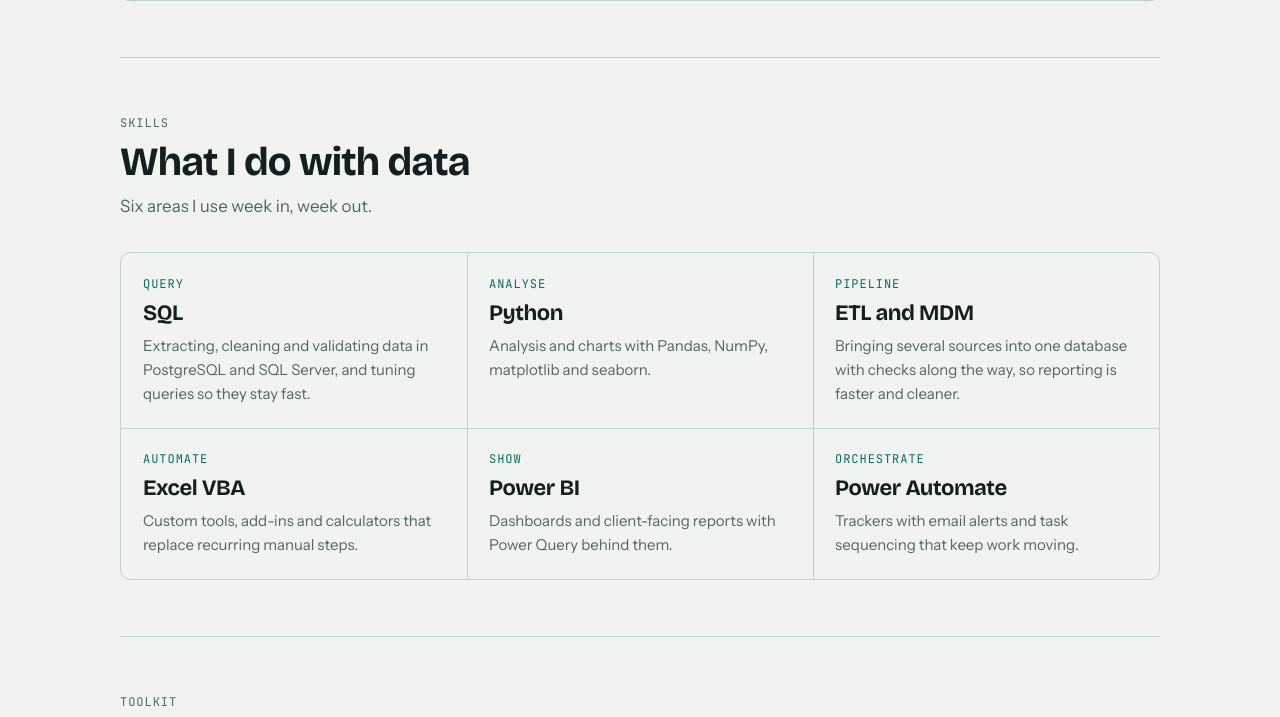
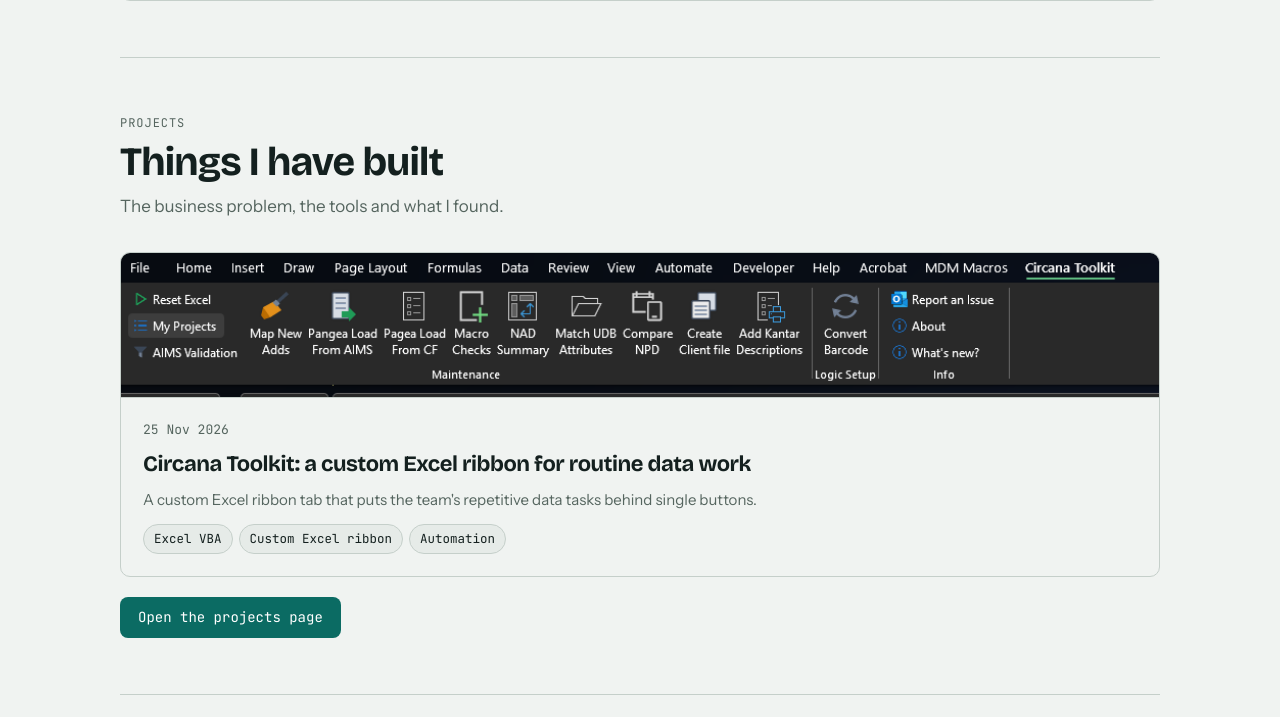
Before and after one commit to Mhlangabezi/DataPortfolio, a plain HTML site: page index.html in a window 1280 px wide. Shown: the part 2116-2833 px from the top of the page. Drawn offline with nearby package versions, Linux system fonts and the light colour scheme; no server answers.

Commit message:
Reworked projects and image sizes

```diff
--- a/app.js
+++ b/app.js
@@ -442,7 +442,7 @@
       list.appendChild(item);
     });
   }
-  function renderHome() { renderAdmin(); renderList(); }
+  function renderHome() { renderAdmin(); renderList(); renderHomeProjects(); }
   function refreshViews() {
     renderHome();
     var h = location.hash.slice(1);
@@ -738,6 +738,44 @@
     if (max && list.length > max) box.appendChild(el('span', 'chip more', '+' + (list.length - max)));
     return box;
   }
+  function projectCard(p) {
+    var item = el('div', 'post-item');
+    var a = el('a', 'post-link' + (p.images.length ? ' has-media' : ''));
+    a.href = '#project-' + p.id;
+    if (p.images.length) {
+      var th = el('img', 'thumb');
+      th.src = imgSrc(p.images[0].src);
+      th.alt = '';
+      th.loading = 'lazy';
+      a.appendChild(th);
+    }
+    var body = el('div', 'card-body');
+    var meta = el('div', 'card-meta');
+    meta.appendChild(el('span', 'date', fmt(p.date)));
+    if (p.sample) meta.appendChild(el('span', 'tag', 'Sample'));
+    body.appendChild(meta);
+    body.appendChild(el('h3', '', p.title || 'Untitled project'));
+    var ex = p.summary ? excerpt(p.summary, 170) : excerpt(p.businessCase, 170);
+    if (ex) body.appendChild(el('p', 'ex', ex));
+    if (p.stack.length) body.appendChild(stackChips(p.stack, 4));
+    a.appendChild(body);
+    item.appendChild(a);
+    return item;
+  }
+  function sortedProjects() { return projects.slice().sort(function (x, y) { return x.date < y.date ? 1 : (x.date > y.date ? -1 : 0); }); }
+  function renderHomeProjects() {
+    var box = $('projectPreview');
+    box.textContent = '';
+    if (!projectsLoaded) return;
+    var list3 = sortedProjects().slice(0, 3);
+    if (!list3.length) { box.appendChild(el('p', 'empty', 'Projects will appear here as I finish them.')); return; }
+    var grid = el('div', 'posts projects');
+    list3.forEach(function (p) { grid.appendChild(projectCard(p)); });
+    box.appendChild(grid);
+    var more = el('a', 'btn more-link', projects.length > 3 ? 'See all ' + projects.length + ' projects' : 'Open the projects page');
+    more.href = '#projects';
+    box.appendChild(more);
+  }
   function renderProjects() {
     projectsView.textContent = '';
     var back = el('a', 'back', '← Back to home');
@@ -765,33 +803,13 @@
       projectsView.appendChild(el('p', 'empty', 'The projects could not be loaded. If you opened this file straight from a folder, view the site on GitHub Pages or through a local web server instead.'));
       return;
     }
-    var sorted = projects.slice().sort(function (x, y) { return x.date < y.date ? 1 : (x.date > y.date ? -1 : 0); });
+    var sorted = sortedProjects();
     if (!sorted.length) {
       projectsView.appendChild(el('p', 'empty', cfg ? 'No projects yet. Choose New project to add the first one.' : 'Projects will appear here as I finish them.'));
       return;
     }
     sorted.forEach(function (p) {
-      var item = el('div', 'post-item');
-      var a = el('a', 'post-link' + (p.images.length ? ' has-media' : ''));
-      a.href = '#project-' + p.id;
-      if (p.images.length) {
-        var th = el('img', 'thumb');
-        th.src = imgSrc(p.images[0].src);
-        th.alt = '';
-        th.loading = 'lazy';
-        a.appendChild(th);
-      }
-      var body = el('div', 'card-body');
-      var meta = el('div', 'card-meta');
-      meta.appendChild(el('span', 'date', fmt(p.date)));
-      if (p.sample) meta.appendChild(el('span', 'tag', 'Sample'));
-      body.appendChild(meta);
-      body.appendChild(el('h3', '', p.title || 'Untitled project'));
-      var ex = p.summary ? excerpt(p.summary, 170) : excerpt(p.businessCase, 170);
-      if (ex) body.appendChild(el('p', 'ex', ex));
-      if (p.stack.length) body.appendChild(stackChips(p.stack, 4));
-      a.appendChild(body);
-      item.appendChild(a);
+      var item = projectCard(p);
       if (cfg) item.appendChild(projTools(p));
       grid.appendChild(item);
     });
@@ -1276,7 +1294,7 @@
 
   // Highlight the menu item for the section being read. Sections with no menu item (results, education) highlight nothing.
   var navLinks = Array.prototype.slice.call(document.querySelectorAll('nav a'));
-  var spyIds = ['results', 'work', 'skills', 'tools', 'education', 'blog', 'contact'];
+  var spyIds = ['results', 'work', 'projectsPreview', 'skills', 'tools', 'education', 'blog', 'contact'];
   var ticking = false;
   function updateActive() {
     ticking = false;
@@ -1291,7 +1309,7 @@
       if (window.innerHeight + window.scrollY >= document.documentElement.scrollHeight - 4) current = 'contact';
     }
     navLinks.forEach(function (a) {
-      if (current && a.getAttribute('href') === '#' + current) a.setAttribute('aria-current', 'true');
+      if (current && a.getAttribute('href') === '#' + (current === 'projectsPreview' ? 'projects' : current)) a.setAttribute('aria-current', 'true');
       else a.removeAttribute('aria-current');
     });
   }
--- a/index.html
+++ b/index.html
@@ -112,6 +112,15 @@
       </div>
     </section>
 
+    <section class="block" id="projectsPreview">
+      <div class="head">
+        <span class="label">Projects</span>
+        <h2>Things I have built</h2>
+        <p class="sub">The business problem, the tools and what I found.</p>
+      </div>
+      <div id="projectPreview"></div>
+    </section>
+
     <section class="block" id="skills">
       <div class="head">
         <span class="label">Skills</span>
--- a/style.css
+++ b/style.css
@@ -342,3 +342,8 @@ nav a[aria-current="true"] { background: var(--accent); color: var(--accent-ink)
 .reader .psec { display: grid; gap: 16px; padding-top: 22px; border-top: 1px solid var(--line); }
 .reader .psec h2 { font-size: 26px; color: var(--accent); }
 .imgrow select.in { width: 100%; }
+
+/* project pictures: show the whole screenshot, never crop it */
+.projects .thumb { aspect-ratio: auto; height: auto; max-height: 300px; object-fit: contain; background: var(--surface); }
+.more-link { justify-self: start; margin-top: 20px; display: inline-block; }
+#projectPreview { display: grid; }
```
